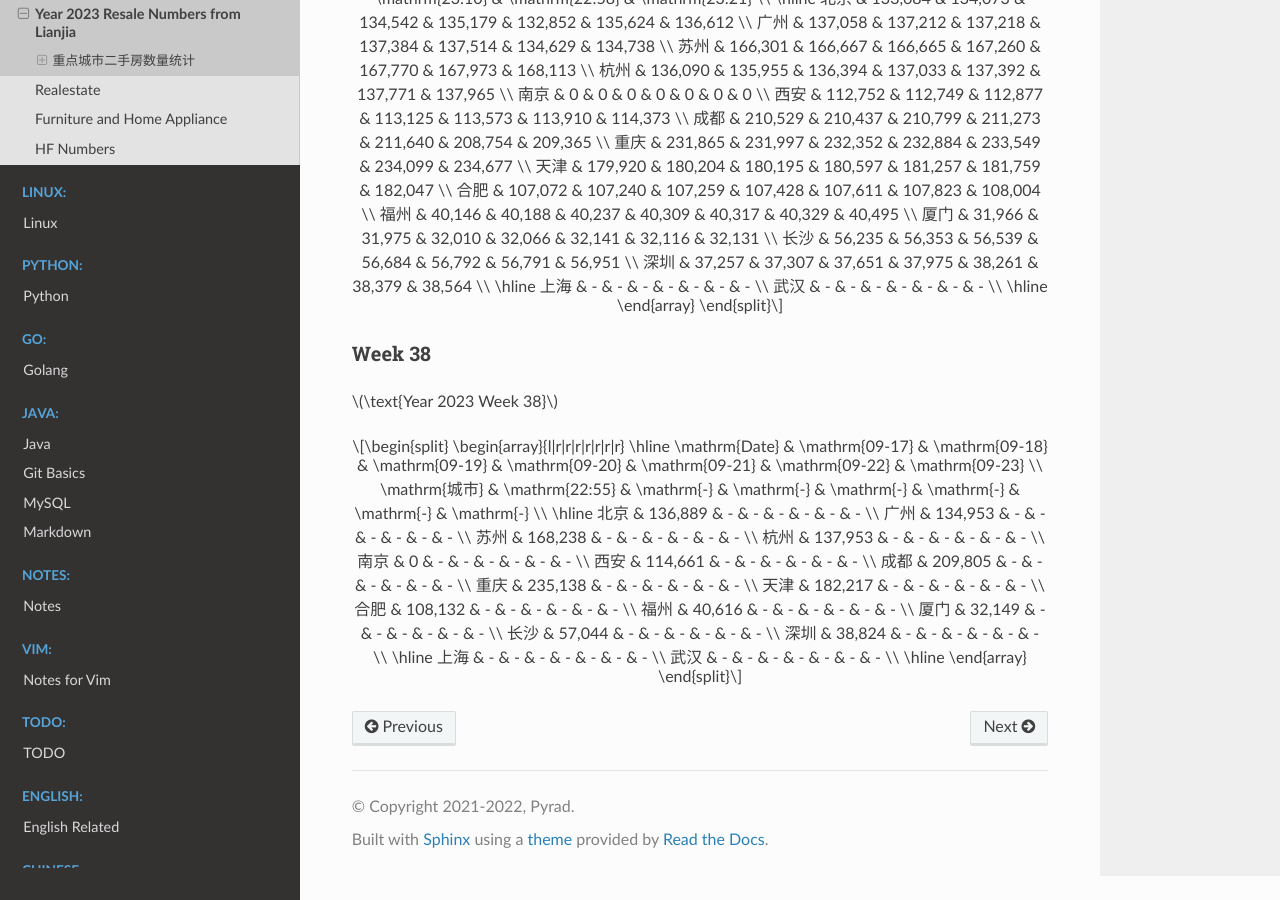
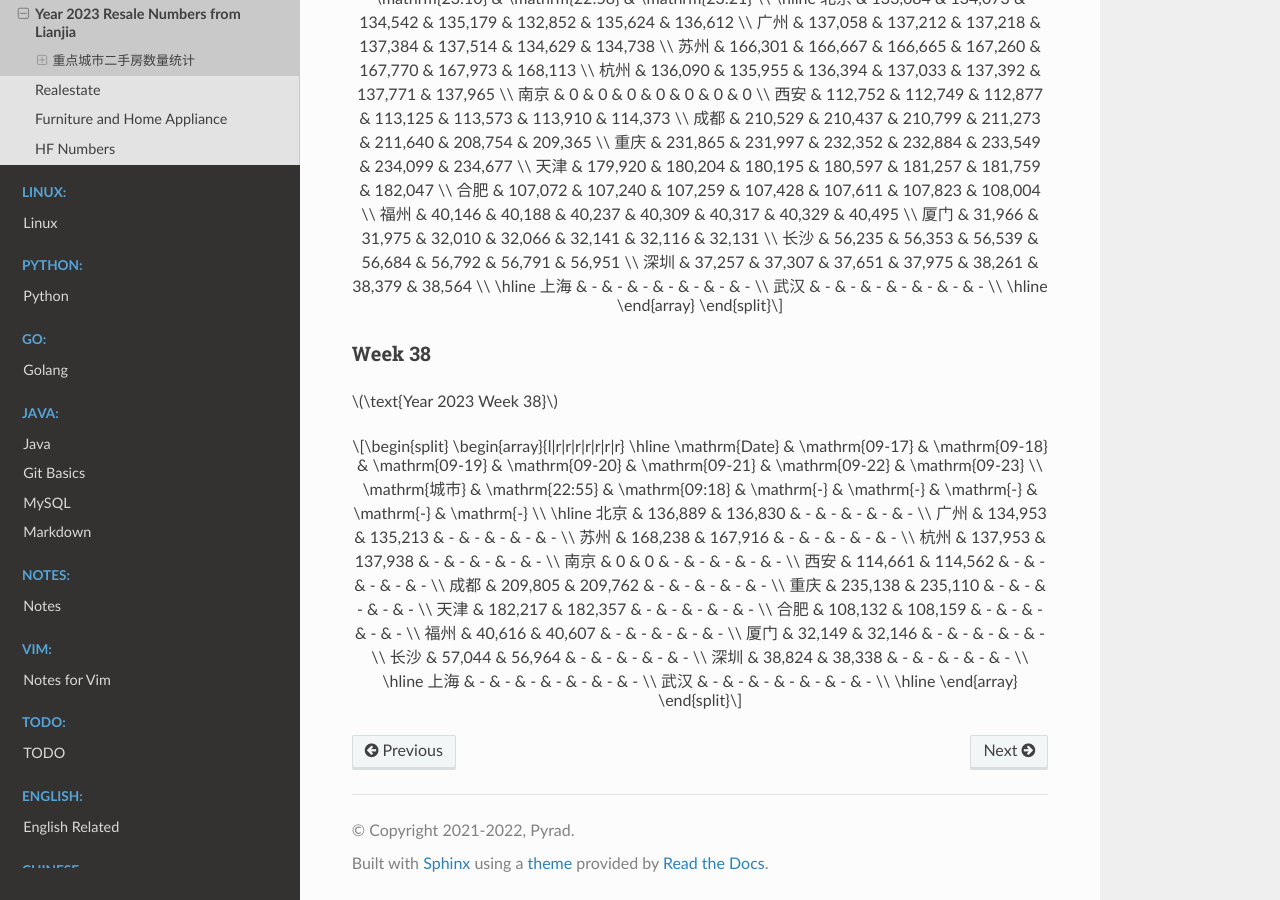
Before and after one commit to Pyrad/pyradnotes, a Sphinx documentation site: the page built from source/RealEstate/resalenumbers2023.md, in a window 1280 px wide and 900 px high, scrolled down 13967 px. Built offline with Sphinx 7.4.7 and the Read the Docs theme 2.0.0, drawn with Linux system fonts in a browser that asks for light colours; a script that is not in the unit is left out.

Commit message:
Realestate Update resale numbers 2023-09-18 09:18

```diff
--- a/source/RealEstate/resalenumbers2023.md
+++ b/source/RealEstate/resalenumbers2023.md
@@ -930,22 +930,22 @@ $$
 \begin{array}{l|r|r|r|r|r|r|r}
 \hline
 \mathrm{Date} & \mathrm{09-17} & \mathrm{09-18} & \mathrm{09-19} & \mathrm{09-20} & \mathrm{09-21} & \mathrm{09-22} & \mathrm{09-23} \\
-\mathrm{城市} & \mathrm{22:55} & \mathrm{-} & \mathrm{-} & \mathrm{-} & \mathrm{-} & \mathrm{-} & \mathrm{-} \\
+\mathrm{城市} & \mathrm{22:55} & \mathrm{09:18} & \mathrm{-} & \mathrm{-} & \mathrm{-} & \mathrm{-} & \mathrm{-} \\
 \hline
-北京 & 136,889 & - & - & - & - & - & - \\
-广州 & 134,953 & - & - & - & - & - & - \\
-苏州 & 168,238 & - & - & - & - & - & - \\
-杭州 & 137,953 & - & - & - & - & - & - \\
-南京 & 0 & - & - & - & - & - & - \\
-西安 & 114,661 & - & - & - & - & - & - \\
-成都 & 209,805 & - & - & - & - & - & - \\
-重庆 & 235,138 & - & - & - & - & - & - \\
-天津 & 182,217 & - & - & - & - & - & - \\
-合肥 & 108,132 & - & - & - & - & - & - \\
-福州 & 40,616 & - & - & - & - & - & - \\
-厦门 & 32,149 & - & - & - & - & - & - \\
-长沙 & 57,044 & - & - & - & - & - & - \\
-深圳 & 38,824 & - & - & - & - & - & - \\
+北京 & 136,889 & 136,830 & - & - & - & - & - \\
+广州 & 134,953 & 135,213 & - & - & - & - & - \\
+苏州 & 168,238 & 167,916 & - & - & - & - & - \\
+杭州 & 137,953 & 137,938 & - & - & - & - & - \\
+南京 & 0 & 0 & - & - & - & - & - \\
+西安 & 114,661 & 114,562 & - & - & - & - & - \\
+成都 & 209,805 & 209,762 & - & - & - & - & - \\
+重庆 & 235,138 & 235,110 & - & - & - & - & - \\
+天津 & 182,217 & 182,357 & - & - & - & - & - \\
+合肥 & 108,132 & 108,159 & - & - & - & - & - \\
+福州 & 40,616 & 40,607 & - & - & - & - & - \\
+厦门 & 32,149 & 32,146 & - & - & - & - & - \\
+长沙 & 57,044 & 56,964 & - & - & - & - & - \\
+深圳 & 38,824 & 38,338 & - & - & - & - & - \\
 \hline
 上海 & - & - & - & - & - & - & - \\
 武汉 & - & - & - & - & - & - & - \\
```
Also changed, not shown: 1 other file.
